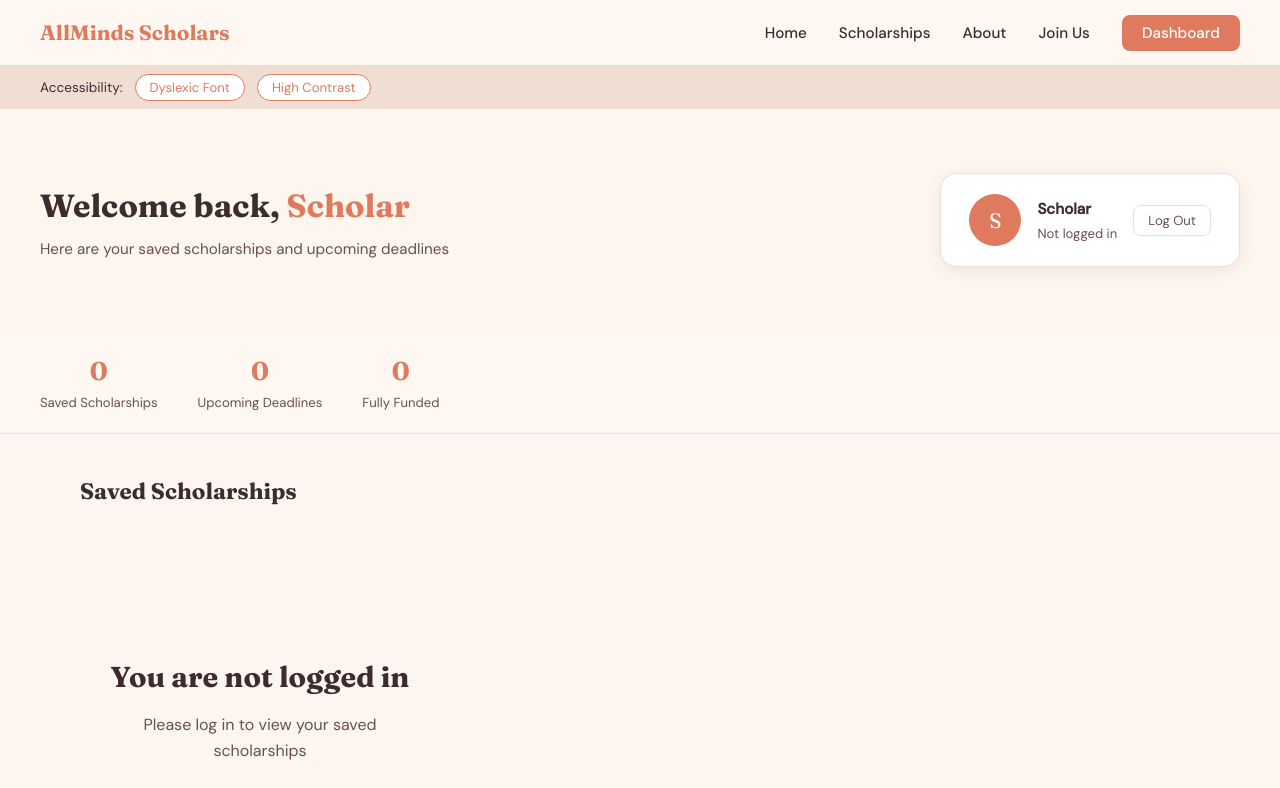
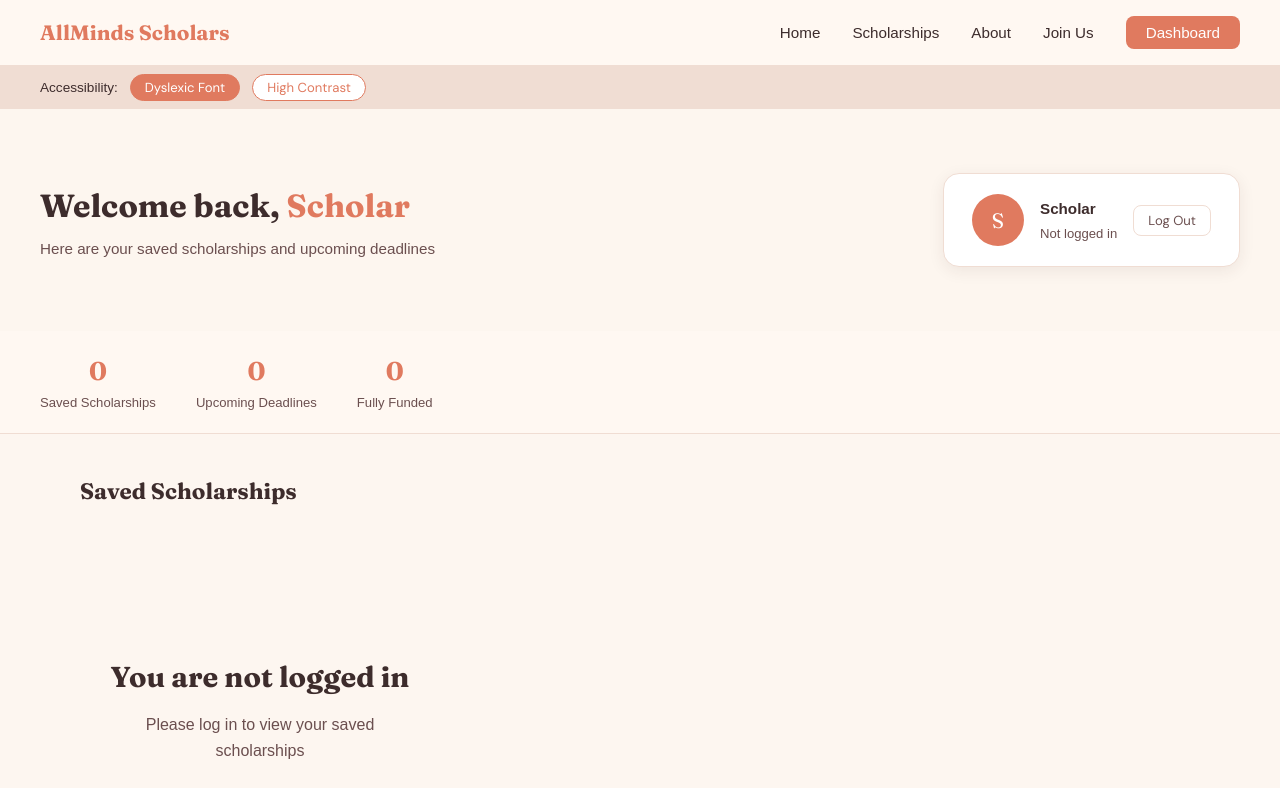
Before and after one commit to lennygitonga/AllMinds-Scholars, a website: page dashboard.html in a window 1280 px wide. Both pictures are taken after a click on the button "Dyslexic Font". Shown: the top 788 px of the page. Drawn offline with Linux system fonts and the light colour scheme.

Commit message:
add sign in with google firebase

```diff
--- a/css/about.css
+++ b/css/about.css
@@ -129,7 +129,7 @@
  }
 
  .us-container {
-    background-image: url('assets\library2.avif');
+    background-image: url('https://unsplash.com/photos/photo-of-brown-wooden-bookshelf-xrbbXIXAWY0');
      display: flex;
      flex-direction: column;
      align-items: center;
--- a/css/dashboard.css
+++ b/css/dashboard.css
@@ -127,7 +127,7 @@ nav {
 
 /* DASHBOARD HERO */
 .dashboard-hero {
-    background-image: url('assets/dashboard-bg.jpg');
+    background-image: url('assets\dashboard-bg.jpg');
     background-size: cover;
     background-position: center;
     position: relative;
--- a/css/join us.css
+++ b/css/join-us.css
@@ -1,3 +1,130 @@
+ @import url('https://fonts.googleapis.com/css2?family=Fraunces:ital,wght@0,400;0,700;1,400&family=DM+Sans:wght@300;400;500&display=swap');
+
+
+* {
+    margin: 0;
+    padding: 0;
+    box-sizing: border-box;
+}
+
+body {
+    font-family: 'DM Sans', sans-serif;
+    background: #fdf6f0;
+    color: #3d2c2c;
+    line-height: 1.6;
+}
+
+body.dyslexic {
+    font-family: 'OpenDyslexic', sans-serif !important;
+}
+
+body.high-contrast {
+    background: #000 !important;
+    color: #fff !important;
+    filter: contrast(1.5);
+}
+
+/* Nav-bar */
+nav {
+    display: flex;
+    justify-content: space-between;
+    align-items: center;
+    padding: 16px 40px;
+    background: #fff8f2;
+    border-bottom: 1px solid #f0ddd3;
+    position: sticky;
+    top: 0;
+    z-index: 100;
+}
+
+.nav-brand a {
+    font-family: 'Fraunces', serif;
+    font-size: 1.3rem;
+    font-weight: 700;
+    color: #e07a5f;
+    text-decoration: none;
+}
+
+.nav-links {
+    display: flex;
+    list-style: none;
+    gap: 32px;
+    align-items: center;
+}
+
+.nav-links a {
+    text-decoration: none;
+    color: #3d2c2c;
+    font-size: 0.95rem;
+    font-weight: 500;
+    transition: color 0.2s;
+}
+
+.nav-links a:hover {
+    color: #e07a5f;
+}
+
+.nav-btn {
+    background: #e07a5f;
+    color: white !important;
+    padding: 8px 20px;
+    border-radius: 8px;
+    transition: background 0.2s !important;
+}
+
+.nav-btn:hover {
+    background: #c9664c !important;
+}
+
+.hamburger {
+    display: none;
+    flex-direction: column;
+    gap: 5px;
+    cursor: pointer;
+}
+
+.hamburger span {
+    display: block;
+    width: 25px;
+    height: 3px;
+    background: #3d2c2c;
+    border-radius: 3px;
+    transition: all 0.3s;
+}
+
+/* Accessibility */
+.access-bar {
+    display: flex;
+    align-items: center;
+    gap: 12px;
+    padding: 8px 40px;
+    background: #f0ddd3;
+    font-size: 0.85rem;
+    color: #3d2c2c;
+}
+
+.access-bar button {
+    padding: 4px 14px;
+    border: 1px solid #e07a5f;
+    border-radius: 20px;
+    background: white;
+    color: #e07a5f;
+    font-size: 0.82rem;
+    cursor: pointer;
+    font-family: 'DM Sans', sans-serif;
+    transition: all 0.2s;
+}
+
+.access-bar button:hover {
+    background: #e07a5f;
+    color: white;
+}
+
+.access-bar button.active {
+    background: #e07a5f;
+    color: white;
+}
+
  .login-page {
      min-height: 80vh;
      display: flex;
--- a/dashboard.html
+++ b/dashboard.html
@@ -3,10 +3,11 @@
 <head>
     <meta charset="UTF-8">
     <meta name="viewport" content="width=device-width, initial-scale=1.0">
-    <title>Dasboard</title>
+    <title>Dashboard</title>
     <link rel="stylesheet" href="css\dashboard.css">
 </head>
 <body>
+
     <!-- Navbar -->
     <nav>
         <div class="nav-brand">
@@ -73,9 +74,11 @@
     <div class="dashboard-content">
         <h2 class="section-title">Saved Scholarships</h2>
         <div class="saved-grid" id="savedGrid">
-            <!-- Populated by JS -->
+            <!--JS -->
         </div>
     </div>
+
+    <!-- Footer -->
     <footer>
         <div class="footer-top">
             <div class="footer-brand">
--- a/dashboard.js
+++ b/dashboard.js
@@ -1,4 +1,48 @@
-// ===== LOAD USER =====
+// navbar
+const hamburger = document.getElementById('hamburger')
+const navLinks = document.querySelector('.nav-links')
+
+if (hamburger) {
+    hamburger.addEventListener('click', function () {
+        navLinks.classList.toggle('open')
+        hamburger.classList.toggle('active')
+    })
+}
+
+// ACCESSIBILITY
+const dyslexicToggle = document.getElementById('dyslexicToggle')
+const contrastToggle = document.getElementById('contrastToggle')
+
+// Load saved preferences
+if (localStorage.getItem('dyslexic') === 'true') {
+    document.body.classList.add('dyslexic')
+    if (dyslexicToggle) dyslexicToggle.classList.add('active')
+}
+
+if (localStorage.getItem('highContrast') === 'true') {
+    document.body.classList.add('high-contrast')
+    if (contrastToggle) contrastToggle.classList.add('active')
+}
+
+if (dyslexicToggle) {
+    dyslexicToggle.addEventListener('click', function () {
+        document.body.classList.toggle('dyslexic')
+        const isOn = document.body.classList.contains('dyslexic')
+        localStorage.setItem('dyslexic', isOn)
+        dyslexicToggle.classList.toggle('active', isOn)
+    })
+}
+
+if (contrastToggle) {
+    contrastToggle.addEventListener('click', function () {
+        document.body.classList.toggle('high-contrast')
+        const isOn = document.body.classList.contains('high-contrast')
+        localStorage.setItem('highContrast', isOn)
+        contrastToggle.classList.toggle('active', isOn)
+    })
+}
+
+//LOAD USER
 const user = JSON.parse(localStorage.getItem('loggedInUser'))
 
 if (user) {
@@ -16,12 +60,12 @@
                 <div class="not-logged-in">
                     <h2>You are not logged in</h2>
                     <p>Please log in to view your saved scholarships</p>
-                    <a href="login.html" class="browse-btn">Go to Login</a>
+                    <a href="join us.html" class="browse-btn">Go to Login</a>
                 </div>
             `
 }
 
-        // ===== LOAD SAVED SCHOLARSHIPS =====
+// LOAD SAVED SCHOLARSHIPS
 async function loadSavedScholarships() {
     const savedGrid = document.getElementById('savedGrid')
 
@@ -70,7 +114,7 @@
     }
 }
 
-        // ===== CREATE SAVED CARD =====
+//  CREATE SAVED CARD
 function createSavedCard(s) {
     const fundingClass = s.fundingType === 'Fully Funded' ? 'funded' : 'partial'
     const countdown = buildCountdown(s.deadline)
@@ -89,7 +133,7 @@
             `
 }
 
-        // ===== BUILD COUNTDOWN =====
+// BUILD COUNTDOWN
 function buildCountdown(deadline) {
     const days = getDaysRemaining(deadline)
 
@@ -126,7 +170,7 @@
             `
 }
 
-        // ===== GET DAYS REMAINING =====
+// GET DAYS REMAINING
 function getDaysRemaining(deadline) {
     // Try to parse the deadline string
     const parsed = new Date(deadline)
@@ -137,7 +181,7 @@
     return Math.ceil(diff / (1000 * 60 * 60 * 24))
 }
 
-        // ===== REMOVE SCHOLARSHIP =====
+// REMOVE SCHOLARSHIP
 function removeScholarship(id) {
     const users = JSON.parse(localStorage.getItem('users') || '[]')
     const userIndex = users.findIndex(u => u.email === user.email)
@@ -155,7 +199,7 @@
     }
 }
 
-        // ===== LOGOUT =====
+// LOGOUT
 function logout() {
     localStorage.removeItem('loggedInUser')
     window.location.href = 'join us.html'
--- /dev/null
+++ b/package.json
@@ -0,0 +1,5 @@
+{
+  "dependencies": {
+    "firebase": "^12.10.0"
+  }
+}
--- a/scholarships.js
+++ b/scholarships.js
@@ -94,7 +94,7 @@ let allScholarships = []
     return [...group.querySelectorAll('input:checked')].map(cb => cb.value)
 }
 
-        // Display scholarship cards
+// Display cards
 function displayScholarships(scholarships) {
     const grid = document.getElementById('scholarshipsGrid')
     const count = document.getElementById('resultsCount')
@@ -144,7 +144,7 @@ let allScholarships = []
 }
 
 // Search on Enter key
-        document.getElementById('searchInput').addEventListener('keypress', function(e) {
+document.getElementById('searchInput').addEventListener('keypress', function (e) {
     if (e.key === 'Enter') applyFilters()
 })
 
```
Also changed, not shown: css/scholarships.css (+6 -6 lines), firebase.js (added, +17 -0 lines), join-us.html (renamed from join us.html, +9 -7 lines), join-us.js (renamed from join us.js, +23 -3 lines), assets/dashboard-bg.jpg (added), 2 other files. Lines whose indentation alone changed are shown as unchanged.
